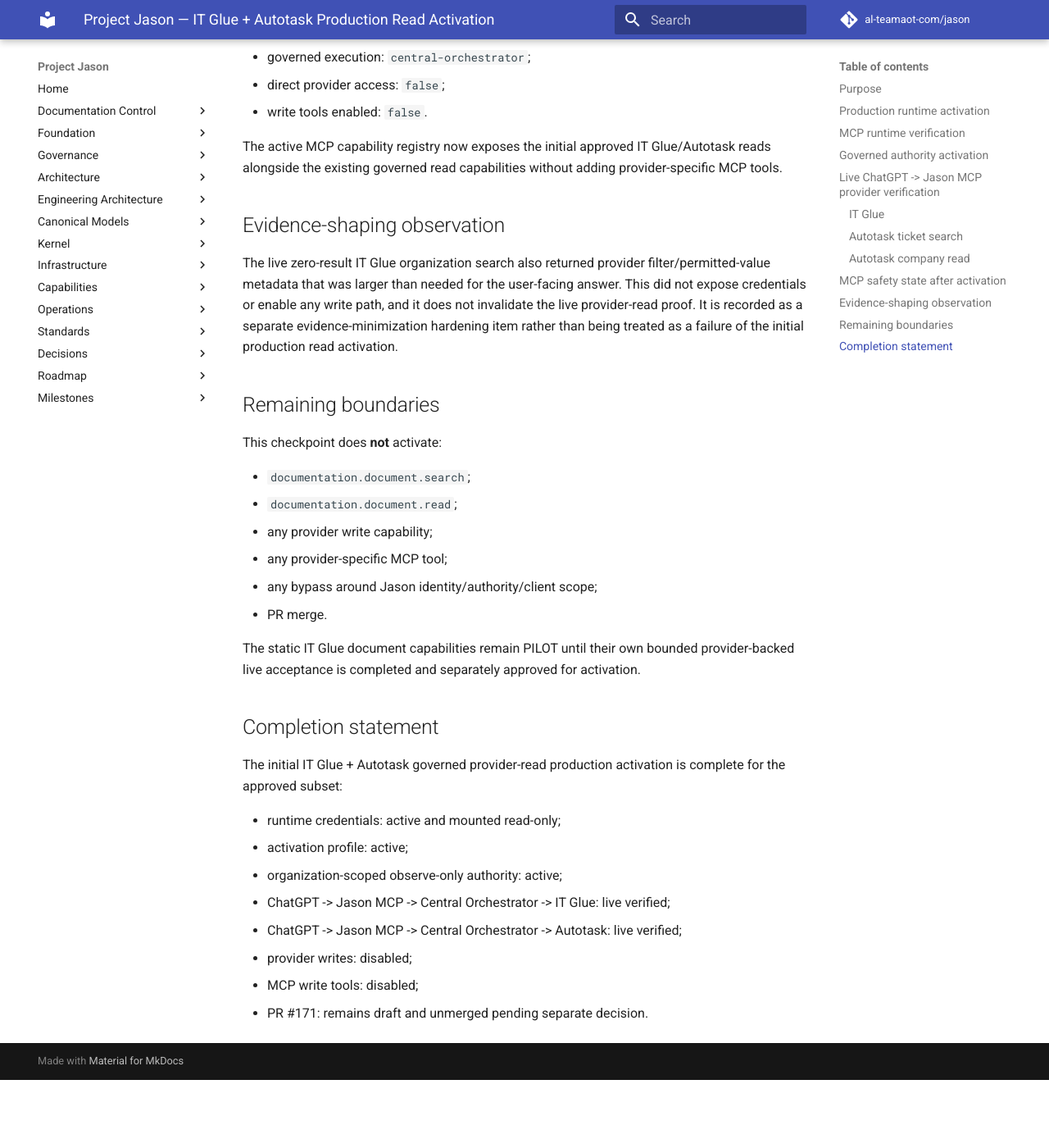
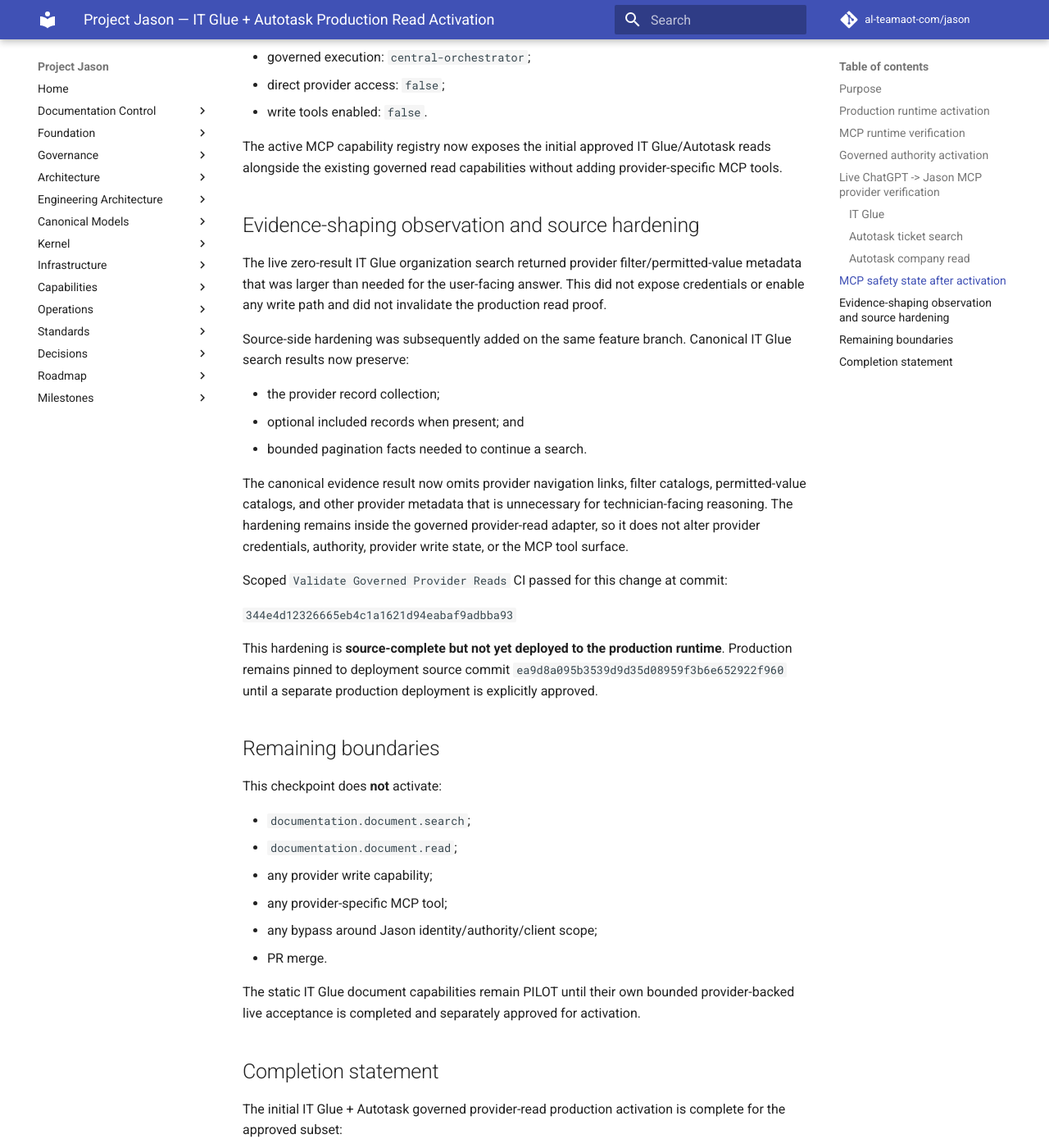
Before and after one commit to al-teamaot-com/jason, an MkDocs documentation site: the page built from docs/sessions/IT-Glue-Autotask-Production-Activation-2026-09-10.md, in a window 1280 px wide and 1400 px high, scrolled down 4609 px. Shown: the whole window at 82% size. Built offline with MkDocs 1.6.1 and Material for MkDocs 9.7.7, drawn with Linux system fonts in a browser that asks for light colours; comment, search, counter and statistics services are not loaded; before the commit the page ends 5926 px from its top, so only the background shows below that; some of the changed text lies outside the part shown.

Commit message:
Record provider evidence minimization hardening

```diff
--- a/docs/sessions/IT-Glue-Autotask-Production-Activation-2026-09-10.md
+++ b/docs/sessions/IT-Glue-Autotask-Production-Activation-2026-09-10.md
@@ -165,9 +165,23 @@
 
 The active MCP capability registry now exposes the initial approved IT Glue/Autotask reads alongside the existing governed read capabilities without adding provider-specific MCP tools.
 
-## Evidence-shaping observation
+## Evidence-shaping observation and source hardening
 
-The live zero-result IT Glue organization search also returned provider filter/permitted-value metadata that was larger than needed for the user-facing answer. This did not expose credentials or enable any write path, and it does not invalidate the live provider-read proof. It is recorded as a separate evidence-minimization hardening item rather than being treated as a failure of the initial production read activation.
+The live zero-result IT Glue organization search returned provider filter/permitted-value metadata that was larger than needed for the user-facing answer. This did not expose credentials or enable any write path and did not invalidate the production read proof.
+
+Source-side hardening was subsequently added on the same feature branch. Canonical IT Glue search results now preserve:
+
+- the provider record collection;
+- optional included records when present; and
+- bounded pagination facts needed to continue a search.
+
+The canonical evidence result now omits provider navigation links, filter catalogs, permitted-value catalogs, and other provider metadata that is unnecessary for technician-facing reasoning. The hardening remains inside the governed provider-read adapter, so it does not alter provider credentials, authority, provider write state, or the MCP tool surface.
+
+Scoped `Validate Governed Provider Reads` CI passed for this change at commit:
+
+`344e4d12326665eb4c1a1621d94eabaf9adbba93`
+
+This hardening is **source-complete but not yet deployed to the production runtime**. Production remains pinned to deployment source commit `ea9d8a095b3539d9d35d08959f3b6e652922f960` until a separate production deployment is explicitly approved.
 
 ## Remaining boundaries
 
@@ -193,4 +207,5 @@
 - ChatGPT -> Jason MCP -> Central Orchestrator -> Autotask: live verified;
 - provider writes: disabled;
 - MCP write tools: disabled;
+- evidence-minimization hardening: source-complete, production deployment pending separate approval;
 - PR #171: remains draft and unmerged pending separate decision.
```
